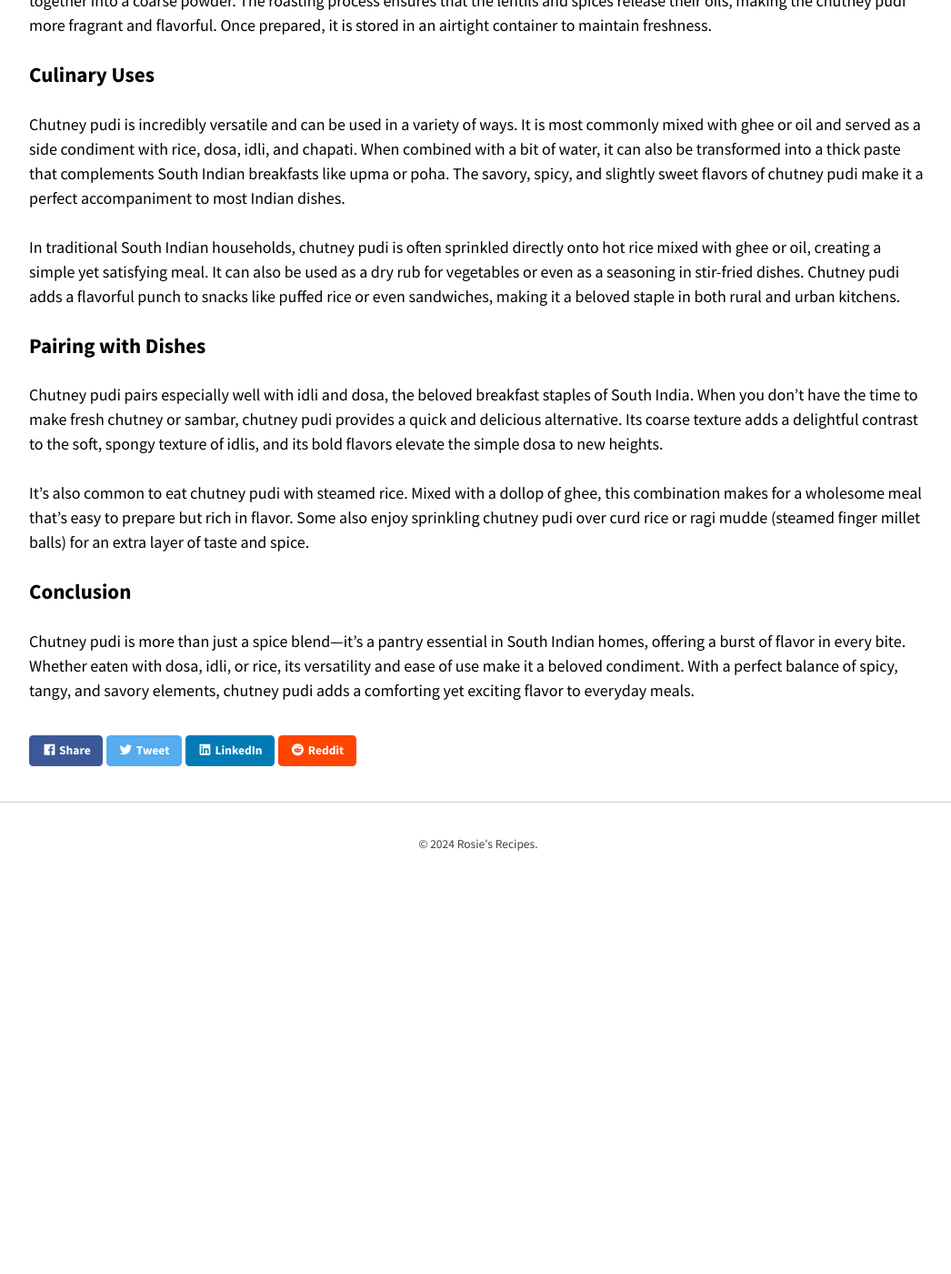
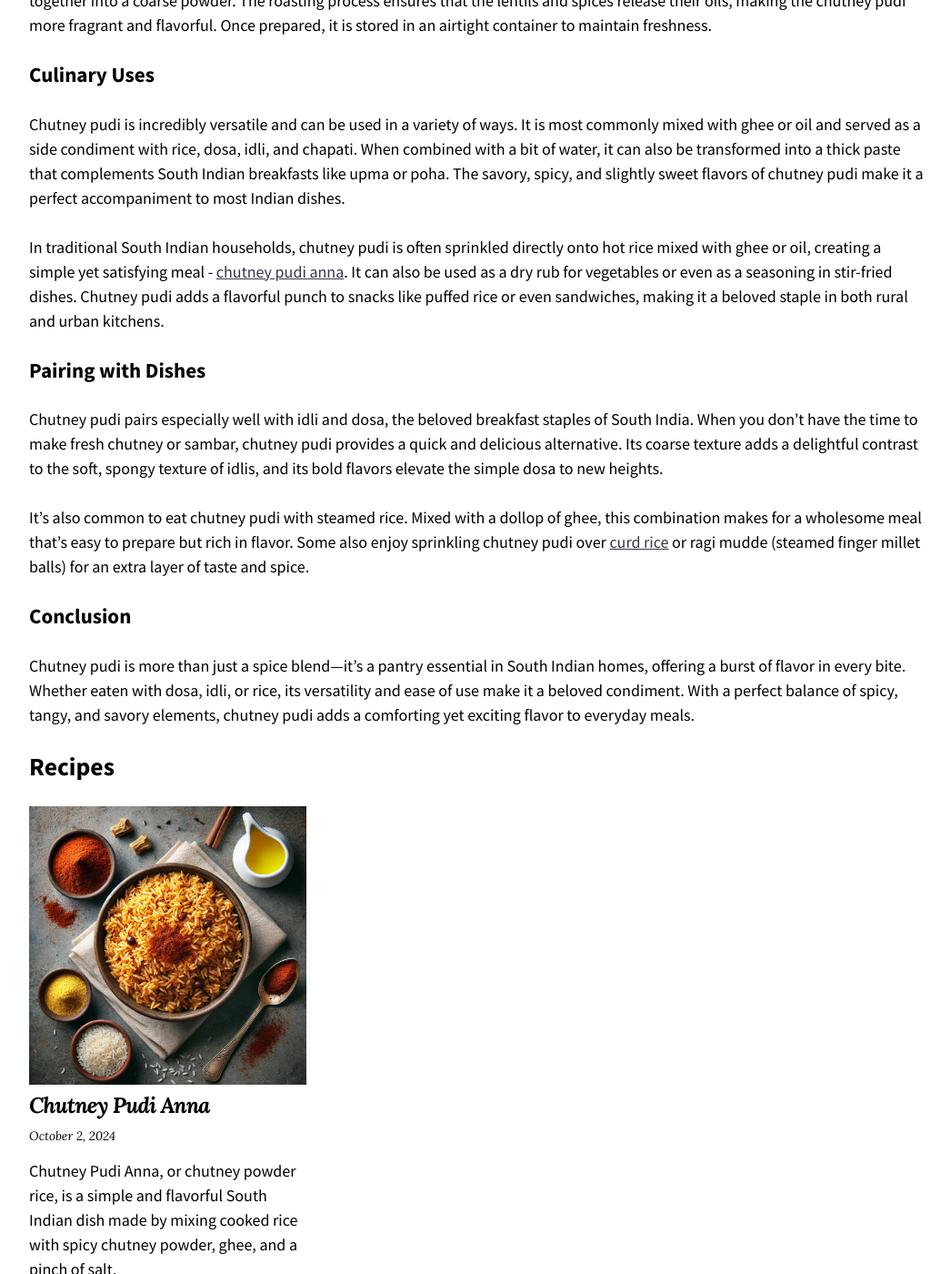
Before and after one commit to chai-nadig/rosie-recipes, a Jekyll site: the page built from _pudi/chutney-pudi.md, in a window 1280 px wide and 1400 px high, scrolled down 1335 px. Shown: the whole window at 91% size, without its empty margins (114-1160 px from the left). Built offline with Jekyll 4.4.1, drawn with Linux system fonts in a browser that asks for light colours; nearby versions of some CDN libraries; before the commit the page ends 2345 px from its top, so only the background shows below that.

Commit message:
Chutney pudi anna

```diff
--- a/_pudi/chutney-pudi.md
+++ b/_pudi/chutney-pudi.md
@@ -23,13 +23,13 @@ To prepare chutney pudi, these ingredients are dry roasted individually to bring
 
 Chutney pudi is incredibly versatile and can be used in a variety of ways. It is most commonly mixed with ghee or oil and served as a side condiment with rice, dosa, idli, and chapati. When combined with a bit of water, it can also be transformed into a thick paste that complements South Indian breakfasts like upma or poha. The savory, spicy, and slightly sweet flavors of chutney pudi make it a perfect accompaniment to most Indian dishes.
 
-In traditional South Indian households, chutney pudi is often sprinkled directly onto hot rice mixed with ghee or oil, creating a simple yet satisfying meal. It can also be used as a dry rub for vegetables or even as a seasoning in stir-fried dishes. Chutney pudi adds a flavorful punch to snacks like puffed rice or even sandwiches, making it a beloved staple in both rural and urban kitchens.
+In traditional South Indian households, chutney pudi is often sprinkled directly onto hot rice mixed with ghee or oil, creating a simple yet satisfying meal - [chutney pudi anna](/rosies-recipes/recipes/chutney-pudi-anna). It can also be used as a dry rub for vegetables or even as a seasoning in stir-fried dishes. Chutney pudi adds a flavorful punch to snacks like puffed rice or even sandwiches, making it a beloved staple in both rural and urban kitchens.
 
 ### Pairing with Dishes
 
 Chutney pudi pairs especially well with idli and dosa, the beloved breakfast staples of South India. When you don’t have the time to make fresh chutney or sambar, chutney pudi provides a quick and delicious alternative. Its coarse texture adds a delightful contrast to the soft, spongy texture of idlis, and its bold flavors elevate the simple dosa to new heights.
 
-It’s also common to eat chutney pudi with steamed rice. Mixed with a dollop of ghee, this combination makes for a wholesome meal that’s easy to prepare but rich in flavor. Some also enjoy sprinkling chutney pudi over curd rice or ragi mudde (steamed finger millet balls) for an extra layer of taste and spice.
+It’s also common to eat chutney pudi with steamed rice. Mixed with a dollop of ghee, this combination makes for a wholesome meal that’s easy to prepare but rich in flavor. Some also enjoy sprinkling chutney pudi over [curd rice](/rosies-recipes/recipes/curd-rice) or ragi mudde (steamed finger millet balls) for an extra layer of taste and spice.
 
 ### Conclusion
 
--- /dev/null
+++ b/_recipes/chutney-pudi-anna.md
@@ -0,0 +1,50 @@
+---
+layout: post
+title: "Chutney Pudi Anna"
+image:
+  path: /images/chutney-pudi-anna-1.webp
+  thumbnail: /images/chutney-pudi-anna-2.webp
+  caption: "Chutney Pudi Anna"
+
+author:
+  name: Chai Nadig
+  picture: /images/chai.jpg
+
+pudi: "Chutney Pudi"
+---
+
+Chutney Pudi Anna, or chutney powder rice, is a simple and flavorful South Indian dish made by mixing cooked rice with spicy chutney powder, ghee, and a pinch of salt.
+
+Anna, is rice in Kannada.
+
+## Ingredients
+
+- 1 cup cooked rice
+- 1 - 1,5 Tsp [chutney pudi](/rosies-recipes/pudi/chutney-pudi)
+- 1 Tsp ghee or oil
+- Salt to taste
+
+## Directions
+
+1. **Prepare the Rice:**
+
+   - If the rice is freshly cooked, spread it out on a plate to cool slightly, preventing it from becoming too sticky.
+
+2. **Mix in Chutney Pudi:**
+
+   - In a large bowl, add the cooked rice, chutney pudi, and salt to taste.
+
+3. **Add Ghee:**
+
+   - Drizzle the ghee over the rice and chutney powder.
+
+4. **Combine:**
+
+   - Gently mix everything together until the rice is evenly coated with the chutney powder and ghee.
+
+5. **Serve:**
+   - Serve hot with papad or yogurt for a simple, delicious meal.
+
+Enjoy your flavorful **Chutney Pudi Rice**!
+
+<img src="/rosies-recipes/images/chutney-pudi-anna-2.webp">
```
Also changed, not shown: images/chutney-pudi-anna-1.webp (added), images/chutney-pudi-anna-2.webp (added).
